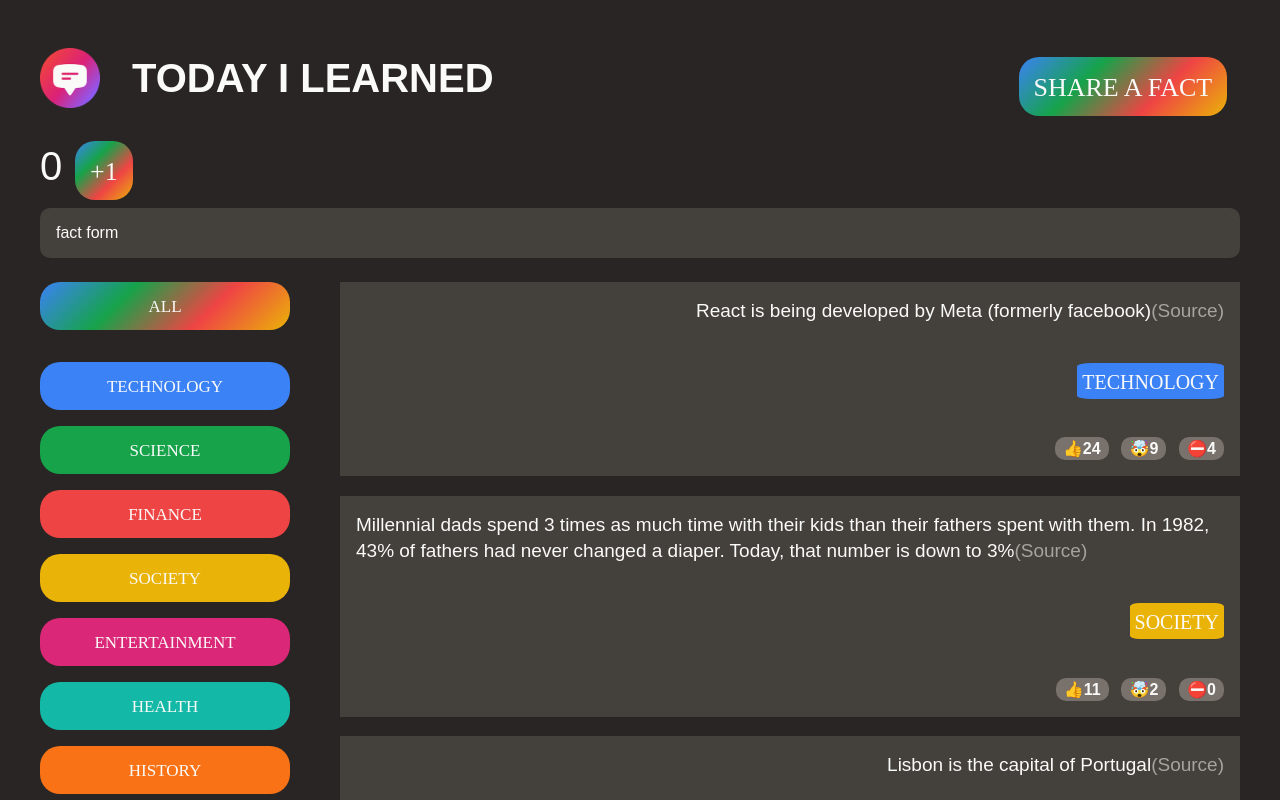
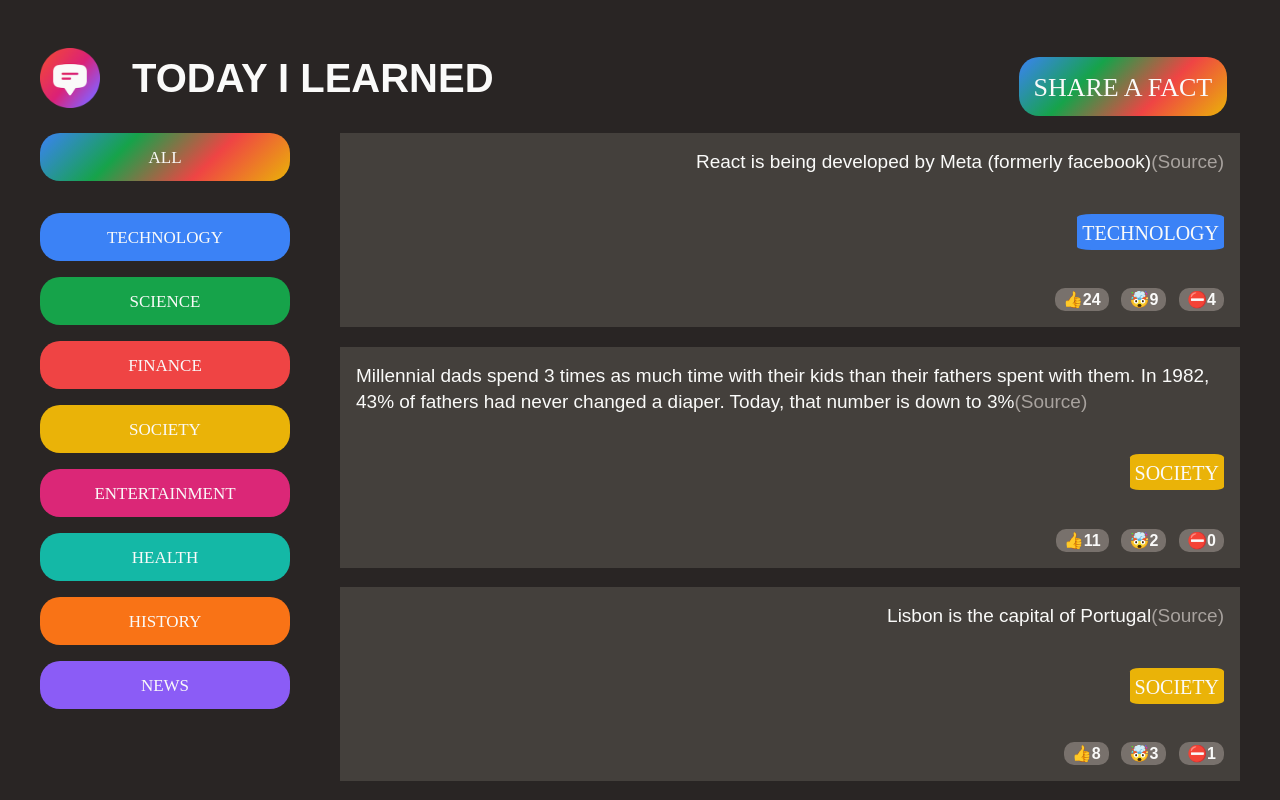
Before and after one commit to Myk78/PersonalStudyCalender, a React (Create React App) app: page / in a window 1280 px wide. Shown: the top 800 px of the page. Built offline with nearby package versions, Linux system fonts and the light colour scheme; a web font is replaced by a local one.

Commit message:
add from logic

```diff
--- a/src/App.js
+++ b/src/App.js
@@ -37,6 +37,7 @@ const initialFacts = [
 ];
 
 function App(){
+  const [show,setshow]=useState(false);
   return (
     <>
    <header className="header">
@@ -44,10 +45,10 @@ function App(){
           <img src="logo.png" alt="today i learned" height="60vh" width="60vw" />
           <h1>today i learned</h1>
   </div>
-<button className="btn btn-large btn-open ">Share a Fact</button>
+<button className="btn btn-large btn-open "onClick={()=>setshow((show)=>!show)}>Share a Fact</button>
 </header>
-<Counter/>
-<ChoiceFrom/>
+{/* <Counter/> */}
+{show ? <ChoiceFrom/> : null}
 <main className="main">
 <Category/>
 <Factlist/>
```
